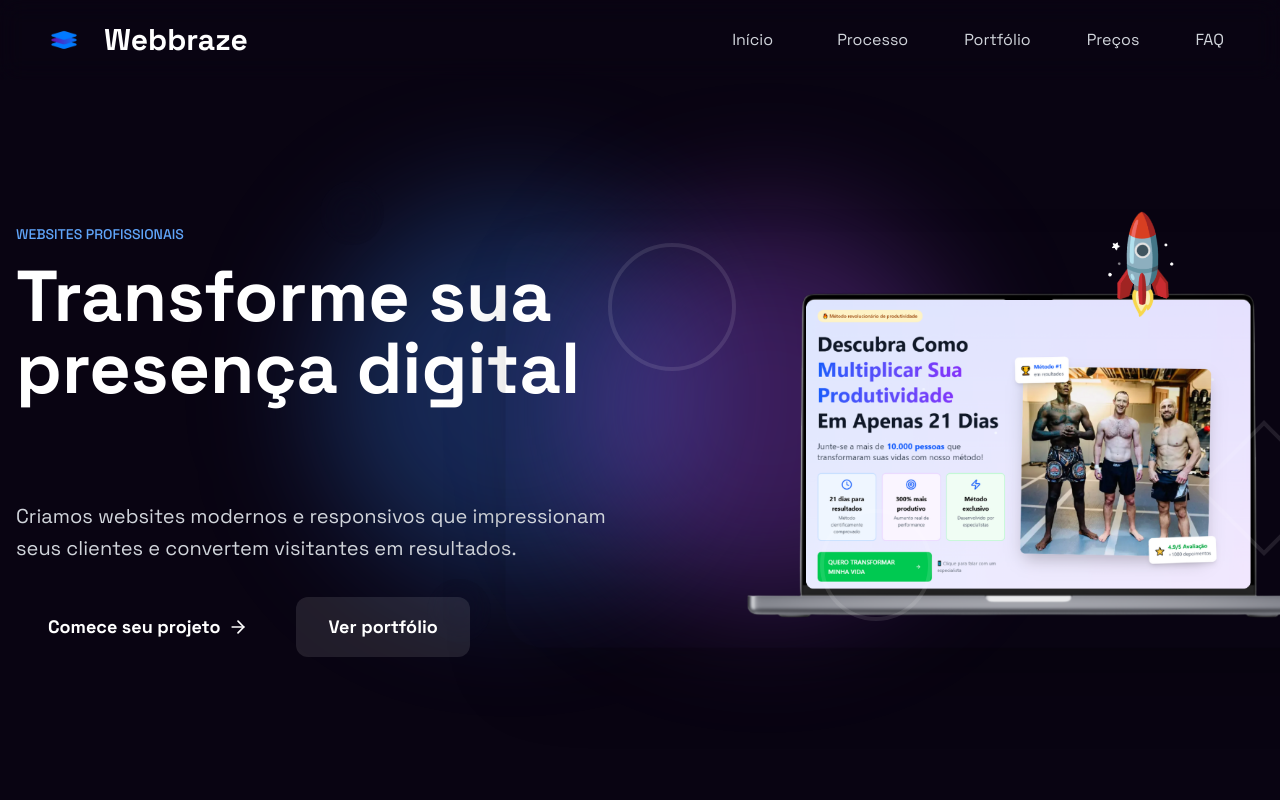
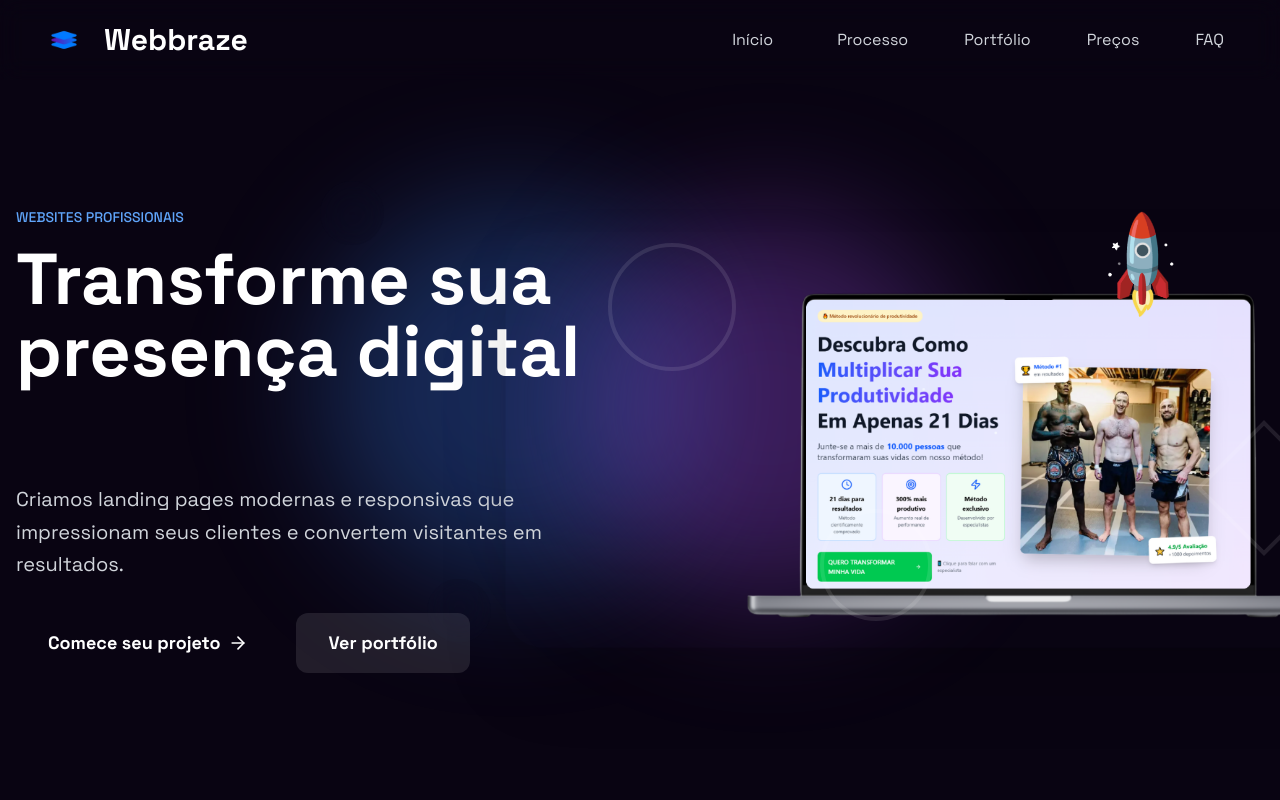
Before and after one commit to iagosoave/webbraze, a React (Vite) app: page / in a window 1280 px wide. Shown: the top 800 px of the page. Built offline with nearby package versions, Linux system fonts and the light colour scheme.

Commit message:
Mensagem descritiva sobre as alterações

```diff
--- a/src/App.jsx
+++ b/src/App.jsx
@@ -371,7 +371,7 @@ const LandingPage = () => {
               transition={{ delay: 0.4 }}
               className="text-xl text-gray-300 mb-8 leading-relaxed"
             >
-              Criamos websites modernos e responsivos que impressionam seus clientes e convertem visitantes em resultados.
+              Criamos landing pages modernas e responsivas que impressionam seus clientes e convertem visitantes em resultados.
             </motion.p>
             <motion.div
               initial={{ opacity: 0, y: 20 }}
```
